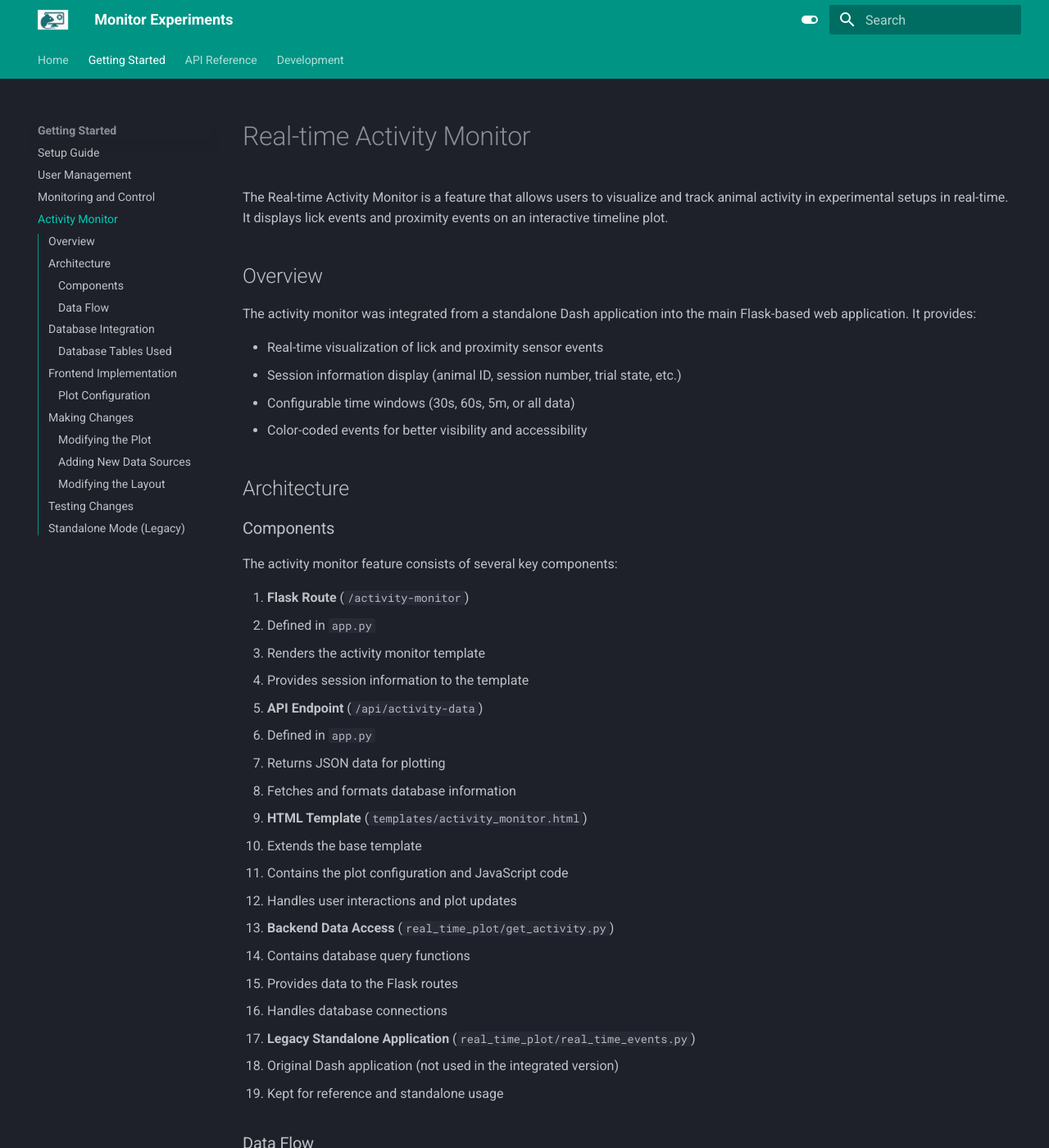
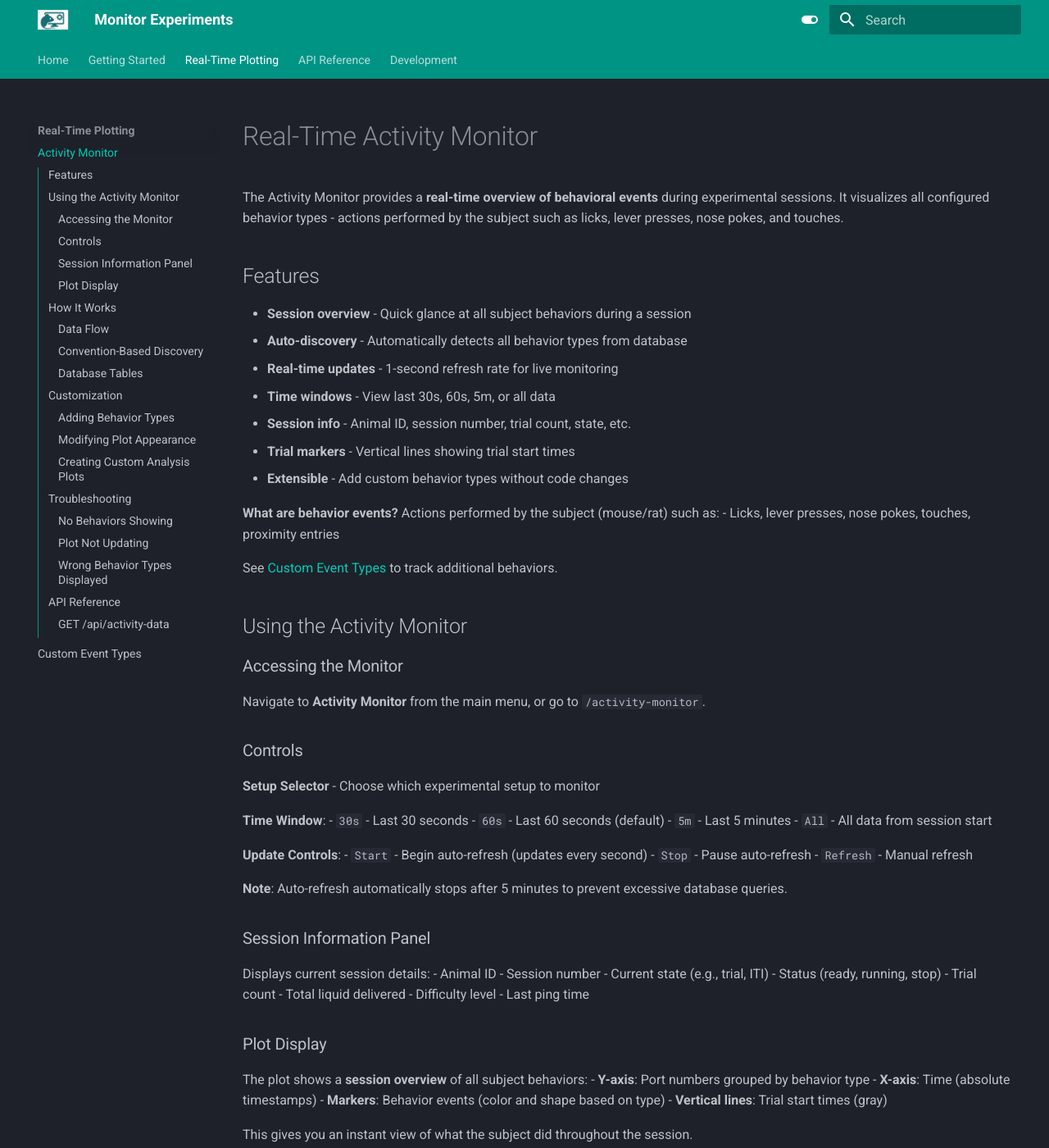
Before and after one commit to ef-lab/ethopy_control, an MkDocs documentation site: the page built from docs/activity_monitor.md, in a window 1280 px wide and 1400 px high. Shown: the whole window at 82% size. Built offline with MkDocs 1.6.1 and Material for MkDocs 9.7.7, drawn with Linux system fonts in a browser that asks for light colours; some of the changed text lies outside the part shown.

Commit message:
feat: implement extensible auto-discovery for behavioral event monitoring
Refactor real-time activity monitor to support custom behavior types without code changes.

Changes:
- Add convention-based auto-discovery system for activity__ tables
- Implement get_events_auto() to dynamically query all behavior types
- Remove hardcoded lick/proximity-only limitations
- Auto-generate colors and markers from behavior type names
- Update API endpoint to return unified events structure
- Remove backward compatibility code for cleaner implementation
- Change default port to 8000 (avoid macOS AirPlay conflict)

Frontend:
- Replace hardcoded color/marker dictionaries with hash-based generation
- Implement stringToColor() and stringToMarker() functions
- Update plotting logic to handle any number of behavior types dynamically

Documentation:
- Add comprehensive custom_event_types.md guide
- Update activity_monitor.md
- Add Real-Time Plotting section to mkdocs.yml

````diff
--- a/docs/activity_monitor.md
+++ b/docs/activity_monitor.md
@@ -1,140 +1,189 @@
-# Real-time Activity Monitor
+# Real-Time Activity Monitor
 
-The Real-time Activity Monitor is a feature that allows users to visualize and track animal activity in experimental setups in real-time. It displays lick events and proximity events on an interactive timeline plot.
+The Activity Monitor provides a **real-time overview of behavioral events** during experimental sessions. It visualizes all configured behavior types - actions performed by the subject such as licks, lever presses, nose pokes, and touches.
 
-## Overview
+## Features
 
-The activity monitor was integrated from a standalone Dash application into the main Flask-based web application. It provides:
+- **Session overview** - Quick glance at all subject behaviors during a session
+- **Auto-discovery** - Automatically detects all behavior types from database
+- **Real-time updates** - 1-second refresh rate for live monitoring
+- **Time windows** - View last 30s, 60s, 5m, or all data
+- **Session info** - Animal ID, session number, trial count, state, etc.
+- **Trial markers** - Vertical lines showing trial start times
+- **Extensible** - Add custom behavior types without code changes
 
-- Real-time visualization of lick and proximity sensor events
-- Session information display (animal ID, session number, trial state, etc.)
-- Configurable time windows (30s, 60s, 5m, or all data)
-- Color-coded events for better visibility and accessibility
+**What are behavior events?** Actions performed by the subject (mouse/rat) such as:
+- Licks, lever presses, nose pokes, touches, proximity entries
 
-## Architecture
+See [Custom Event Types](custom_event_types.md) to track additional behaviors.
 
-### Components
+## Using the Activity Monitor
 
-The activity monitor feature consists of several key components:
+### Accessing the Monitor
 
-1. **Flask Route** (`/activity-monitor`)
-   - Defined in `app.py`
-   - Renders the activity monitor template
-   - Provides session information to the template
+Navigate to **Activity Monitor** from the main menu, or go to `/activity-monitor`.
 
-2. **API Endpoint** (`/api/activity-data`)
-   - Defined in `app.py`
-   - Returns JSON data for plotting
-   - Fetches and formats database information
+### Controls
 
-3. **HTML Template** (`templates/activity_monitor.html`)
-   - Extends the base template
-   - Contains the plot configuration and JavaScript code
-   - Handles user interactions and plot updates
+**Setup Selector** - Choose which experimental setup to monitor
 
-4. **Backend Data Access** (`real_time_plot/get_activity.py`)
-   - Contains database query functions
-   - Provides data to the Flask routes
-   - Handles database connections
+**Time Window**:
+- `30s` - Last 30 seconds
+- `60s` - Last 60 seconds (default)
+- `5m` - Last 5 minutes
+- `All` - All data from session start
 
-5. **Legacy Standalone Application** (`real_time_plot/real_time_events.py`)
-   - Original Dash application (not used in the integrated version)
-   - Kept for reference and standalone usage
+**Update Controls**:
+- `Start` - Begin auto-refresh (updates every second)
+- `Stop` - Pause auto-refresh
+- `Refresh` - Manual refresh
+
+**Note**: Auto-refresh automatically stops after 5 minutes to prevent excessive database queries.
+
+### Session Information Panel
+
+Displays current session details:
+- Animal ID
+- Session number
+- Current state (e.g., trial, ITI)
+- Status (ready, running, stop)
+- Trial count
+- Total liquid delivered
+- Difficulty level
+- Last ping time
+
+### Plot Display
+
+The plot shows a **session overview** of all subject behaviors:
+- **Y-axis**: Port numbers grouped by behavior type
+- **X-axis**: Time (absolute timestamps)
+- **Markers**: Behavior events (color and shape based on type)
+- **Vertical lines**: Trial start times (gray)
+
+This gives you an instant view of what the subject did throughout the session.
+
+**Interactivity**:
+- Zoom: Click and drag
+- Pan: Shift + click and drag
+- Reset: Double-click
+- Hover: See event details
+
+## How It Works
 
 ### Data Flow
 
-1. User visits the `/activity-monitor` page
-2. Frontend JavaScript makes AJAX requests to `/api/activity-data`
-3. The API endpoint fetches data from the database using functions in `get_activity.py`
-4. Data is formatted and returned as JSON
-5. The frontend JavaScript processes this data and updates the Plotly chart
-6. Auto-refresh occurs at regular intervals (1 second by default)
+1. Frontend requests `/api/activity-data?setup=X&time_window=60`
+2. Backend queries `#control` table for animal_id and session
+3. Backend queries `configuration__port` to discover configured event types
+4. Backend queries each `activity__<type>` table for event data
+5. Backend returns JSON with all events grouped by type
+6. Frontend generates plot with auto-assigned colors/markers
 
-## Database Integration
+### Convention-Based Discovery
 
-The activity monitor accesses the database using a hybrid approach:
+The system automatically discovers event types by:
 
-- When running within the Flask application, it uses the Flask-SQLAlchemy ORM
-- When running standalone, it uses direct SQLAlchemy connections
-- The `use_flask_db_if_available()` function detects which context is active
+1. Reading port configurations from `configuration__port`
+2. Looking for corresponding `activity__<type>` tables
+3. Querying event data for the current session
+4. Auto-generating colors and markers from type names
 
-### Database Tables Used
+### Database Tables
 
-- `#control`: For session information and setup details
-- `activity__lick`: For lick event data
-- `session`: For session timestamps
-- `configuration__port`: For port configuration information
+- `#control` - Session info and setup details
+- `configuration__port` - Port configs (defines which behavior types exist)
+- `activity__lick`, `activity__lever`, etc. - Behavior event data tables
+- `session` - Session timestamps
+- `trial` - Trial state events
 
-## Frontend Implementation
+**Note:** Only subject behaviors are tracked (licks, presses, pokes).
 
-The frontend uses:
+## Customization
 
-- **Plotly.js**: For interactive data visualization
-- **jQuery**: For DOM manipulation and AJAX requests
-- **Bootstrap**: For responsive layout and styling
+### Adding Behavior Types
 
-### Plot Configuration
+Track additional subject behaviors without code changes! See [Custom Event Types](custom_event_types.md).
 
-The plot displays:
+Examples: lever presses, nose pokes, touch screen interactions, wheel turns, etc.
 
-- Lick events as blue circles
-- Proximity events as squares
-  - In-position events in Bluish Green (`#009E73`)
-  - Not-in-position events in Vermillion (`#D55E00`)
+### Modifying Plot Appearance
 
-## Making Changes
+Edit `templates/activity_monitor.html`:
 
-### Modifying the Plot
-
-To change the plot appearance or behavior:
-
-1. Edit `templates/activity_monitor.html`
-2. Look for the `updatePlot()` function (around line 170)
-3. Modify the trace definitions or layout as needed
-4. For color changes, update the color values in:
-   - The `proximityColors` array
-   - The `showNotification` function's `backgroundColor` property
-
-Example of changing colors:
-
+**Change auto-refresh interval** (line ~406):
 ```javascript
-// Change proximity event colors
-proximityColors.push(event.in_position ? '#009E73' : '#D55E00'); // Bluish green and Vermillion
-
-// Change notification colors
-backgroundColor: type === 'success' ? '#009E73' : '#D55E00', // Bluish green and Vermillion
+setInterval(function() {
+    fetchActivityData();
+}, 1000);  // Change 1000 to desired milliseconds
 ```
 
-### Adding New Data Sources
-
-To add a new type of event data:
-
-1. Add a query function in `real_time_plot/get_activity.py`
-2. Update the API endpoint in `app.py` to include this data
-3. Modify the frontend code in `activity_monitor.html` to display the new data
-
-### Modifying the Layout
-
-To change the page layout:
-
-1. Edit `templates/activity_monitor.html`
-2. Modify the HTML structure within the `{% block content %}` section
-
-## Testing Changes
-
-To test changes to the activity monitor:
-
-1. Run the application in development mode: `python app.py`
-2. Navigate to `/activity-monitor`
-3. Use your browser's developer tools to debug JavaScript
-4. Check the Python console for backend errors
-
-## Standalone Mode (Legacy)
-
-The original standalone Dash application can still be run:
-
-```bash
-python real_time_plot/real_time_events.py
+**Modify plot layout** (line ~336):
+```javascript
+const layout = {
+    xaxis: {title: 'Time'},
+    yaxis: {title: 'Port'},
+    height: 400,  // Change plot height
+    // ... add more layout options
+};
 ```
 
-This will start a Dash server on port 8050. Note that it uses the same database functions from `get_activity.py` but operates independently from the Flask application.
+**Custom colors/markers** - Edit hash functions (lines 136-156) or create custom plot page.
+
+### Creating Custom Analysis Plots
+
+The Activity Monitor is for **quick session overview**. For detailed behavioral analysis (histograms, heatmaps, statistics), create custom plot pages.
+
+See [Custom Event Types - Creating Custom Plots](custom_event_types.md#creating-custom-analysis-plots).
+
+## Troubleshooting
+
+### No Behaviors Showing
+
+1. Verify time window includes behaviors
+2. Verify database tables exist
+5. Ensure subject actually performed behaviors during session
+
+### Plot Not Updating
+
+1. Click "Start" to enable auto-refresh
+2. Check "Last Ping" time in session info
+3. Verify setup is actively running
+4. Check browser console for AJAX errors
+
+### Wrong Behavior Types Displayed
+
+1. Check `configuration__port` table for correct port configs
+2. Verify `activity__<type>` tables exist for your behaviors
+3. Check table naming: `activity__` prefix with two underscores
+4. Remember: Only track subject behaviors, not stimuli (no tone/LED tables)
+
+## API Reference
+
+### GET `/api/activity-data`
+
+**Parameters:**
+- `setup` (required) - Setup identifier
+- `time_window` (optional) - Seconds to look back, or "all" (default: 60)
+
+**Response:**
+```json
+{
+  "control_data": {
+    "animal_id": "mouse123",
+    "session": 1,
+    "status": "running",
+    "state": "trial",
+    "trials": 42,
+    "total_liquid": 150,
+    "difficulty": 3,
+    "last_ping_seconds": 5.2
+  },
+  "events": {
+    "lick": [{"port": 1, "time": "2024-01-13T10:30:15.123Z", "ms_time": 1000}],
+    ...
+  },
+  "trial_events": [
+    {"trial_idx": 1, "time": "2024-01-13T10:30:10.000Z", "ms_time": 0}
+  ]
+}
+```
--- a/mkdocs.yml
+++ b/mkdocs.yml
@@ -30,7 +30,9 @@
     - Setup Guide: setup.md
     - User Management: user_management.md
     - Monitoring and Control: monitoring.md
+  - Real-Time Plotting:
     - Activity Monitor: activity_monitor.md
+    - Custom Event Types: custom_event_types.md
   - API Reference:
     - Endpoints: api/endpoints.md
     - Models: api/models.md
````
Also changed, not shown: app.py (+25 -50 lines), docs/custom_event_types.md (added, +286 -0 lines), 2 other files.
